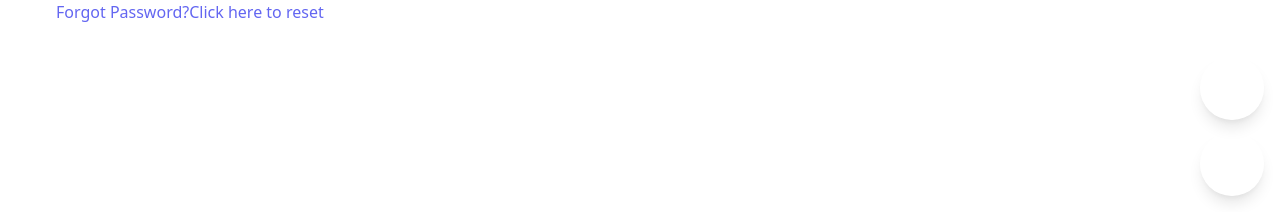
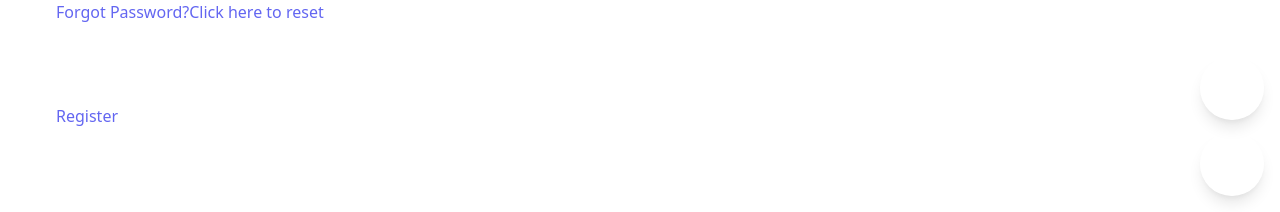
Before and after one commit to vaibhav14895/social-media, a Django app: page /users/login/ in a window 1280 px wide. Shown: the part 588-800 px from the top of the page. Run offline with Django 4.2, Linux system fonts and the light colour scheme; style sheets or scripts are compiled from the project's sources.

Commit message:
register

```diff
--- a/app/template/users/login.html
+++ b/app/template/users/login.html
@@ -21,5 +21,6 @@
 </div>
 <p class="px-10 py-10"><a class="text-indigo-500" href="{% url 'password_reset' %}">Forgot Password?Click here to
         reset</a>
+</p> <p class="px-10 py-10"><a class="text-indigo-500" href="{% url 'register' %}">Register</a>
 </p>
 {% endblock %}
--- a/app/urls.py
+++ b/app/urls.py
@@ -11,6 +11,6 @@ urlpatterns = [
     path('password_reset/done',auth_view.PasswordResetDoneView.as_view(template_name="users/password_reset_done.html"),name="password_reset_done"),
     path('reset/<str:uidb64>/<str:token>',auth_view.PasswordResetConfirmView.as_view(template_name="users/password_reset_confirm.html"),name='password_reset_confirm'),
     path('reset/done',auth_view.PasswordResetCompleteView.as_view(template_name="users/password_reset_complete.html"),name='password_reset_complete'),
-    path('register/',views.post,name="register"),
+    path('register/',views.register,name="register"),
     path('edit/',views.edit,name="edit"),
 ]
```
Also changed, not shown: db.sqlite3.
